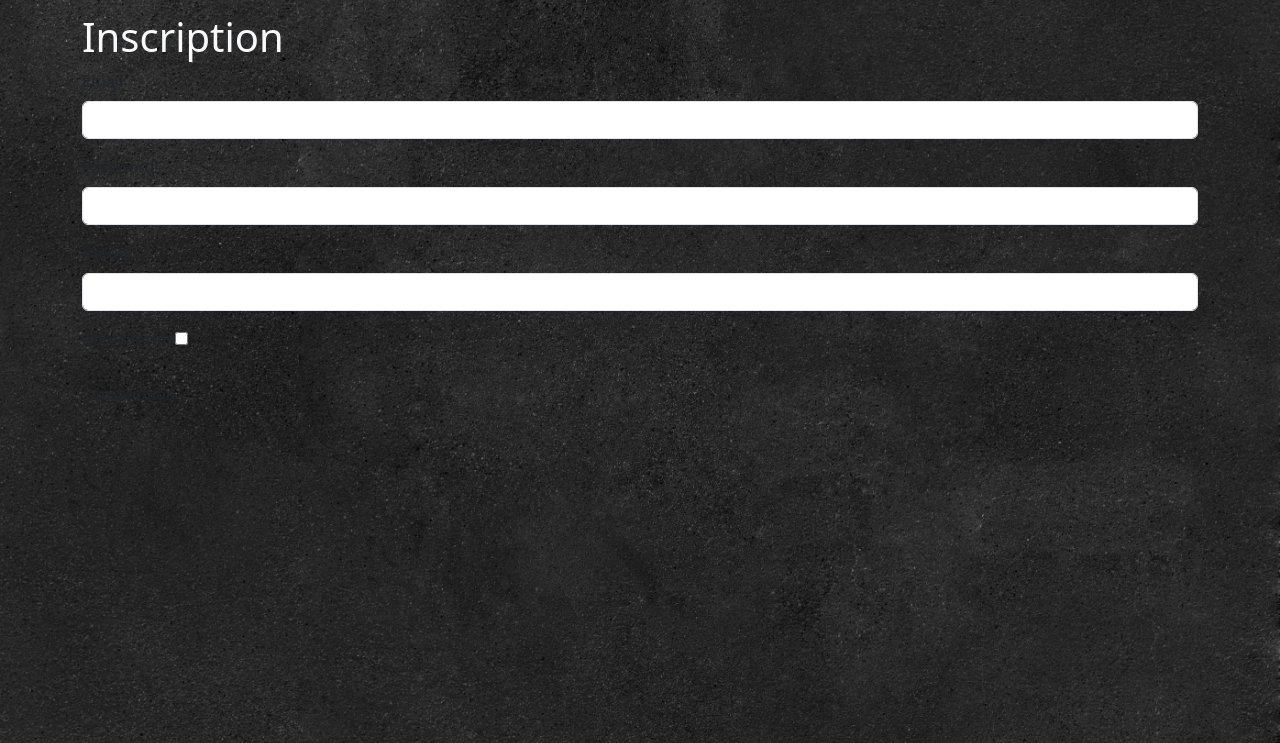
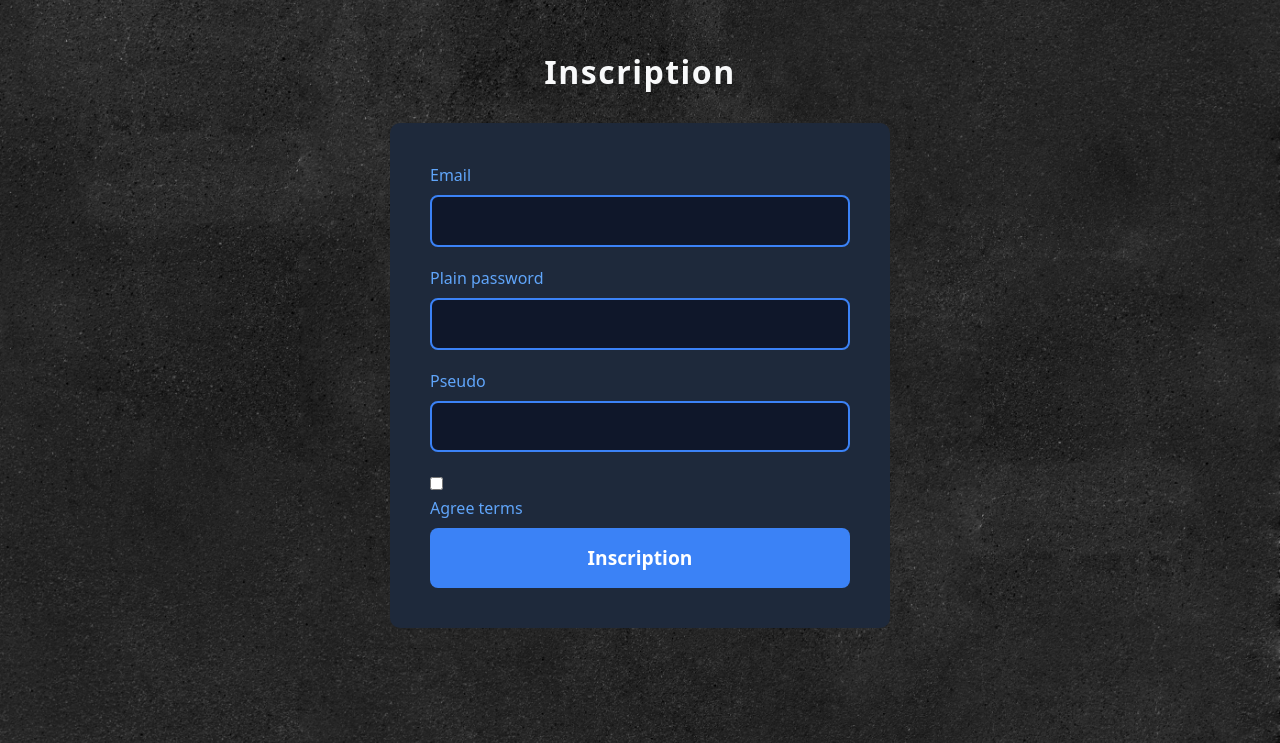
Before and after one commit to JulesFouquet/Esportify, a Symfony app: template templates/registration/register.html.twig in a window 1280 px wide. Shown: the part 57-800 px from the top of the page. Run offline with Twig, Linux system fonts and the light colour scheme; the template is opened without the code that fills it, so the values that code supplies are empty; form fields are guessed from the names that the template uses; some libraries are stand-ins or nearby versions.

Commit message:
css sur inscription/connexion (css et ajout de flash pour message d'erreur)

```diff
--- a/templates/registration/register.html.twig
+++ b/templates/registration/register.html.twig
@@ -1,25 +1,150 @@
 {% extends 'base.html.twig' %}
 
-{% block title %}Register
+{% block title %}Inscription
 {% endblock %}
 
 {% block body %}
-	{% for flash_error in app.flashes('verify_email_error') %}
-		<div class="alert alert-danger" role="alert">{{ flash_error }}</div>
-	{% endfor %}
+	<style>
+		h1 {
+			color: #3b82f6;
+			text-align: center;
+			margin: 2.5rem 0 2rem;
+			font-weight: 600;
+			letter-spacing: 1.5px;
+			font-size: 2rem;
+		}
+
+		form {
+			max-width: 500px;
+			margin: 0 auto 4rem;
+			padding: 2.5rem;
+			background: #1e293b;
+			border-radius: 10px;
+		}
+
+		label {
+			color: #60a5fa;
+			font-weight: 500;
+			margin-bottom: 0.5rem;
+			display: block;
+			font-size: 1rem;
+		}
+
+		input[type="email"],
+		input[type="password"],
+		input[type="text"] {
+			width: 100%;
+			padding: 0.7rem 1rem;
+			border: 2px solid #3b82f6;
+			border-radius: 8px;
+			background: #0f172a;
+			color: #cbd5e1;
+			font-size: 1.05rem;
+			margin-bottom: 1.2rem;
+			transition: border-color 0.25s ease;
+		}
+
+		input[type="checkbox"] {
+			width: auto;
+			margin-right: 0.5rem;
+		}
+
+		input:focus {
+			border-color: #60a5fa;
+			outline: none;
+		}
+
+		button.btn {
+			width: 100%;
+			padding: 1rem 0;
+			background-color: #3b82f6;
+			border: none;
+			border-radius: 8px;
+			color: white;
+			font-weight: 600;
+			font-size: 1.2rem;
+			cursor: pointer;
+			transition: background-color 0.3s ease;
+		}
+
+		button.btn:hover {
+			background-color: #2563eb;
+		}
+
+		/* Conteneur pour les toasts en bas à droite */
+		.flash-container {
+			position: fixed;
+			bottom: 20px;
+			right: 20px;
+			z-index: 9999;
+		}
+
+		.alert-danger,
+		.alert-success {
+			min-width: 250px;
+			margin-top: 0.5rem;
+			padding: 0.9rem 1.2rem;
+			border-radius: 8px;
+			text-align: center;
+			font-weight: 600;
+			box-shadow: 0 2px 6px rgba(0, 0, 0, 0.4);
+			opacity: 1;
+			transition: opacity 0.5s ease-out, transform 0.5s ease-out;
+		}
+
+		.alert-danger {
+			background: #7f1d1d;
+			color: white;
+		}
+
+		.alert-success {
+			background: #166534;
+			color: white;
+		}
+	</style>
 
 	<h1>Inscription</h1>
 
-	{{ form_errors(registrationForm) }}
+	<div class="flash-container">
+		{% for flash_error in app.flashes('error') %}
+			<div class="alert alert-danger flash-message">{{ flash_error }}</div>
+		{% endfor %}
+		{% for flash_success in app.flashes('success') %}
+			<div class="alert alert-success flash-message">{{ flash_success }}</div>
+		{% endfor %}
+	</div>
 
 	{{ form_start(registrationForm) }}
-	{{ form_row(registrationForm.email) }}
-	{{ form_row(registrationForm.plainPassword, {
-            label: 'Password'
-        }) }}
-	{{ form_row(registrationForm.pseudo) }}
-	{{ form_row(registrationForm.agreeTerms) }}
+	<div class="form-group">
+		{{ form_label(registrationForm.email) }}
+		{{ form_widget(registrationForm.email) }}
+	</div>
+	<div class="form-group">
+		{{ form_label(registrationForm.plainPassword) }}
+		{{ form_widget(registrationForm.plainPassword) }}
+	</div>
+	<div class="form-group">
+		{{ form_label(registrationForm.pseudo) }}
+		{{ form_widget(registrationForm.pseudo) }}
+	</div>
+	<div class="form-group">
+		{{ form_widget(registrationForm.agreeTerms) }}
+		{{ form_label(registrationForm.agreeTerms) }}
+	</div>
 
-	<button type="submit" class="btn">Inscription</button>
+	<button type="submit" class="btn btn-primary">Inscription</button>
 	{{ form_end(registrationForm) }}
+
+	<script>
+		document.addEventListener('DOMContentLoaded', function () {
+const flashMessages = document.querySelectorAll('.flash-message');
+flashMessages.forEach((msg, index) => { // petit décalage pour éviter qu'ils disparaissent tous en même temps si plusieurs
+setTimeout(() => {
+msg.style.opacity = '0';
+msg.style.transform = 'translateY(20px)';
+setTimeout(() => msg.remove(), 500);
+}, 3000 + index * 200);
+});
+});
+	</script>
 {% endblock %}
```
Also changed, not shown: src/Controller/ContactController.php (+19 -11 lines), src/Controller/RegistrationController.php (+8 -8 lines), src/Form/EventType.php (+15 -5 lines), src/Form/RegistrationForm.php (+6 -3 lines), templates/security/login.html.twig (+93 -6 lines).
